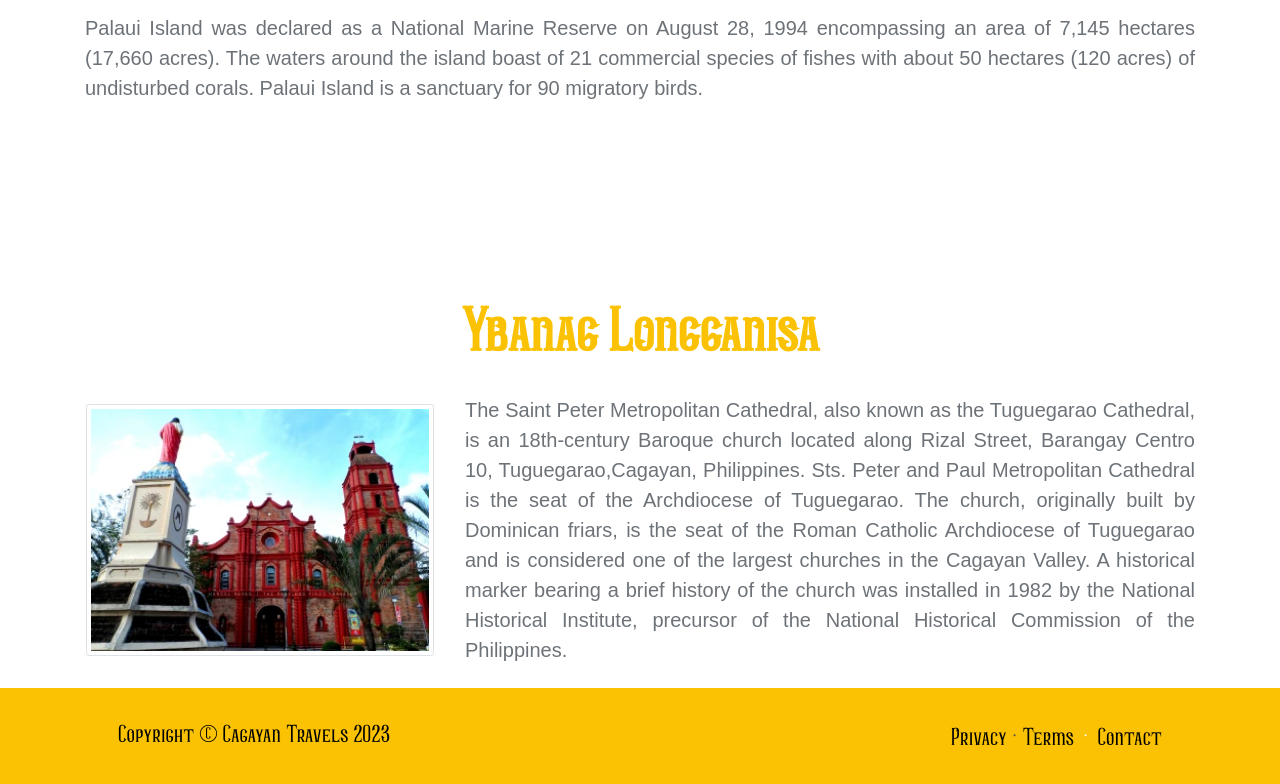
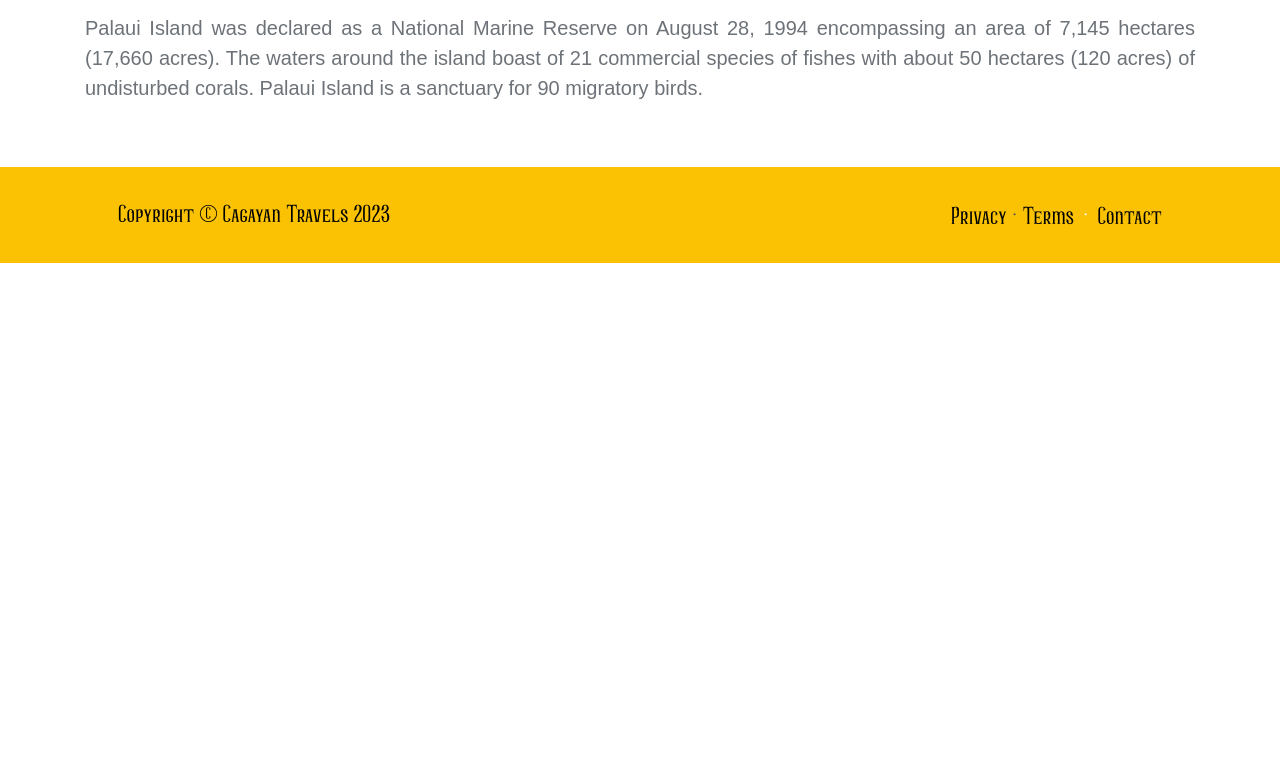
Before and after one commit to denise256/cagayanprovince, a website: page html/palaui.html in a window 1280 px wide. Shown: the part 793-1577 px from the top of the page. After the commit the page ends 1056 px from the top, so only its background shows below. Drawn offline with nearby package versions, Linux system fonts and the light colour scheme; files that its build step writes are made by us from their sources.

Commit message:
Update palaui.html

```diff
--- a/html/palaui.html
+++ b/html/palaui.html
@@ -136,22 +136,6 @@
                     </p>
             </div>
 
-            <div class="container text-justify">
-                <div class="row align-items-center">
-                    <h1 class="fw-bolder mb-3 text-center" style="font-family: logo; color: #fac203; margin-top: 10vw; font-size: 4em;">Ybanag Longganisa</h1>
-                    <div class="col-md-5 col-lg-4 text" style="padding: 1em;">
-                        <img src="../../assets/imgs/g1.webp" alt="landscape" class="w-100 img-thumbnail mb-3">
-                    </div>
-                    <div class="col-md-7 col-lg-8 text-justify">
-                        <p style="font-size: 20px;">The Saint Peter Metropolitan Cathedral, also known as the Tuguegarao Cathedral, is an 18th-century Baroque church located along Rizal Street,
-                        Barangay Centro 10, Tuguegarao,Cagayan, Philippines. Sts. Peter and Paul Metropolitan Cathedral is the seat of the Archdiocese of Tuguegarao.
-                        The church, originally built by Dominican friars, is the seat of the Roman Catholic Archdiocese of Tuguegarao and is considered one of the largest
-                        churches in the Cagayan Valley. A historical marker bearing a brief history of the church was installed in 1982 by the National Historical Institute, precursor of the
-                        National Historical Commission of the Philippines.</p>
-                    </div>
-                </div>
-            </div>
-
         <footer class="bg-dark py-4 mt-auto">
             <div class="container px-5">
                 <div class="row align-items-center justify-content-between flex-column flex-sm-row" style="font-family: logo; font-size: 2em;">
```
